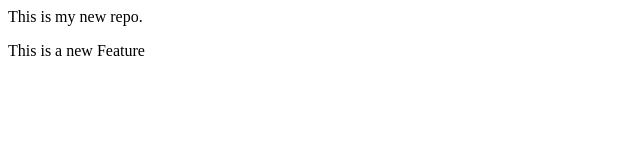
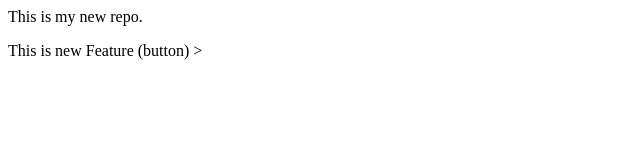
Before and after one commit to MuhammadZeeshan82/localrepo, a plain HTML site: page index.html in a window 1280 px wide. Shown: the full height of the page, 0-640 px from the left. Drawn offline with Linux system fonts and the light colour scheme.

Commit message:
new change

```diff
--- a/index.html
+++ b/index.html
@@ -1,2 +1,2 @@
 <p>This is my new repo.</p>
-<p>This is a new Feature</p>
+<p>This is new Feature (button) ></p>
```
